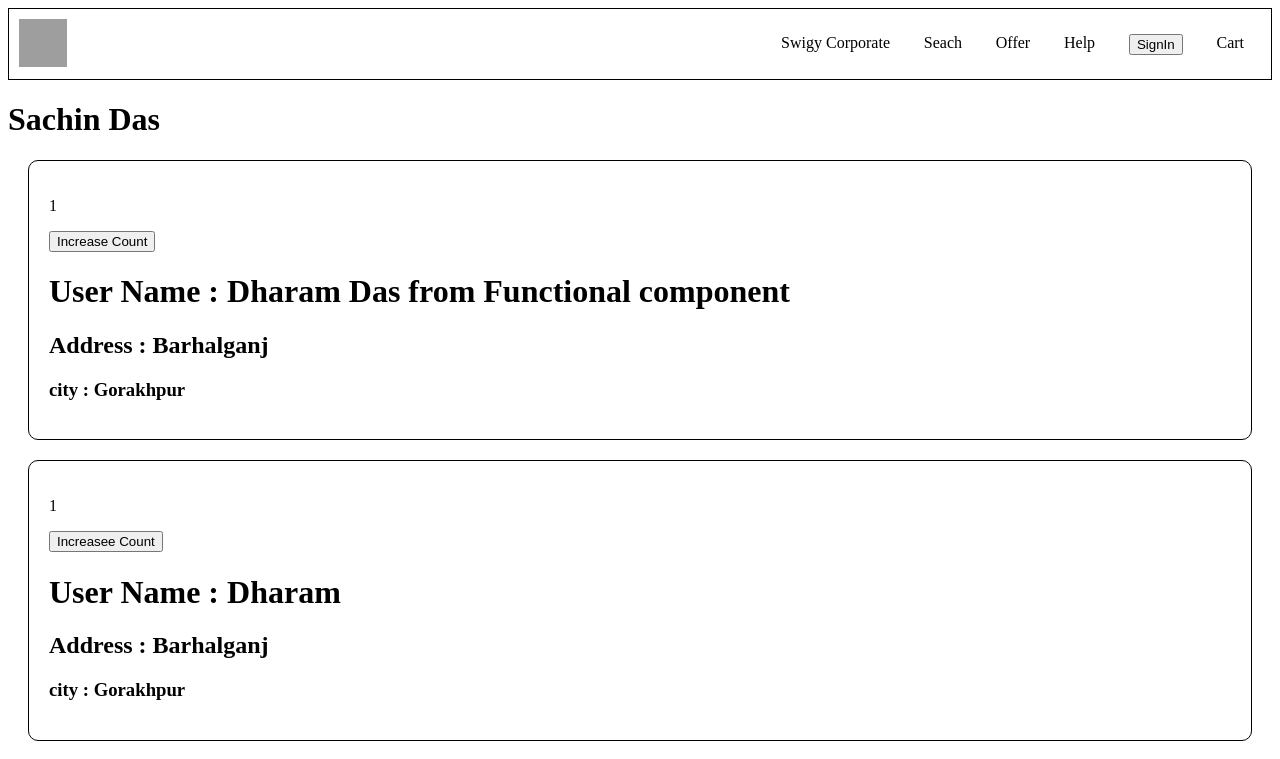
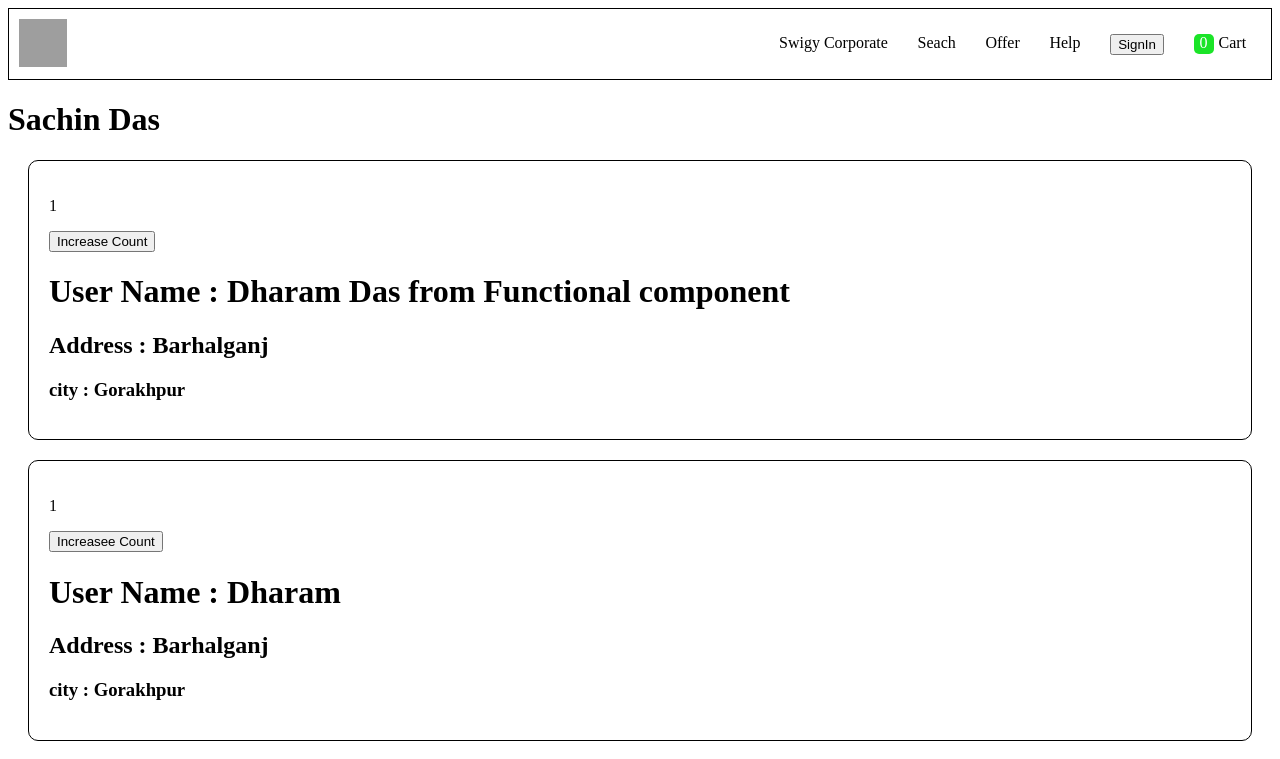
Before and after one commit to Dharmakrdas/React, a React (Vite) app: page /about in a window 1280 px wide. Shown: the top 759 px of the page. Built offline with nearby package versions, Linux system fonts and the light colour scheme; grey boxes are pictures that could not be loaded.

Commit message:
React-Redux implement toolkit

```diff
--- a/src/App.js
+++ b/src/App.js
@@ -8,6 +8,8 @@ import ResturentMenu from "./ResturentMenu";
 import UserContext from "./utils/UserContext";
 import { useEffect, useState } from "react";
 import ProductByCatagory from "./ProductByCatagory";
+import { Provider } from "react-redux";
+import appStore from "./redux/appStore";
 
 const App = () => {
   const [userName, setUserName] = useState(null);
@@ -19,10 +21,12 @@ const App = () => {
   }, []);
   return (
     <>
+    <Provider store={appStore}>
       <UserContext.Provider value={{ loginUser: userName, setUserName }}>
         <Header />
         <Outlet />
       </UserContext.Provider>
+      </Provider>
     </>
   );
 };
--- a/src/Header.js
+++ b/src/Header.js
@@ -3,10 +3,13 @@ import { APP_LOGO } from "./utils/constant";
 import { Link } from "react-router-dom";
 import useOnlineStatus from "./Hooks/useOnlineStatus";
 import UserContext from "./utils/UserContext";
+import { useSelector } from "react-redux";
 
 const Header = () => {
   const [isSignIn, setSignIn] = useState(true);
   const [count, setCount] = useState(1);
+const cartItems = useSelector((state)=>state.cart.items)
+console.log("cart items",cartItems);
 
   const { loginUser} = useContext(UserContext);
   const online = useOnlineStatus();
@@ -25,7 +28,7 @@ const Header = () => {
     console.log(count);
   };
   return (
-    <div className="header-container">
+    <header className="header-container">
       <div className="logo-container">
         <img className="logo" src={APP_LOGO} alt="logo.png"></img>
       </div>
@@ -49,10 +52,10 @@ const Header = () => {
               {isSignIn === true ? "SignIn" : "SignOut"}
             </button>
           </li>
-          <li>{"Cart"}</li>
+          <li><div className="menu-items"><div className="cart-items">{cartItems.length}</div>{"Cart"} </div></li>
         </ul>
       </div>
-    </div>
+    </header>
   );
 };
 export default Header;
--- a/src/ProductList.js
+++ b/src/ProductList.js
@@ -1,6 +1,12 @@
+import { useDispatch } from "react-redux";
 import { PRODUCT_IMAGE, ROUNDED_STAR } from "./utils/constant";
+import { addItem } from "./redux/slice/cartSlice";
 
 const ProductList = ({ data }) => {
+  const dispatch = useDispatch();
+  const handleItem =(data)=>{
+        dispatch(addItem(data));
+  }
   return (
     <div className="menu-items white-background">
       <div className="product-list-container">
@@ -29,7 +35,7 @@ const ProductList = ({ data }) => {
           className="menu-item-img"
           src={PRODUCT_IMAGE(data?.imageId)}
         ></img>
-        <button className="btn" type="button">
+        <button onClick={()=>handleItem(data)} className="btn" type="button">
           ADD
         </button>
       </div>
--- /dev/null
+++ b/src/redux/appStore.js
@@ -0,0 +1,10 @@
+import { configureStore } from "@reduxjs/toolkit";
+import cartSlice from "./slice/cartSlice";
+
+const appStore = configureStore({
+    reducer:{
+        cart : cartSlice
+    }
+});
+
+export default appStore;
--- /dev/null
+++ b/src/redux/slice/cartSlice.js
@@ -0,0 +1,29 @@
+import { createSlice } from "@reduxjs/toolkit";
+
+const cartSlice = createSlice({
+    name:"cart",
+    initialState:{
+        items:[]
+    },
+    reducers:{
+        addItem:(state,action)=>{
+             state.items.push(action?.payload);
+        },
+        removeItem:(state)=>{
+            state.items.pop();
+        },
+        clearItem :(state)=>{
+
+            /** RTK is saying that you can mutate the state or return the
+             *  new state
+             *  state.items.length = 0
+             * return state = {items : []}
+             */
+            state.items.length = 0;
+        }
+    }
+})
+
+export const{addItem,removeItem,clearItem} = cartSlice.actions
+
+export default cartSlice.reducer;
--- a/src/styles.css
+++ b/src/styles.css
@@ -34,6 +34,16 @@ ul.no-bullets {
 .nav-items {
   justify-content: space-around;
   display: flex;
+}
+
+.cart-items{
+  height: 20px;
+  width: 20px;
+  border-radius: 5px;
+  background-color: #1be428;
+  color: #fff;
+  text-align: center;
+  margin-right: 5px;
 }
 .main-conatiner {
   width: 70%;
```
